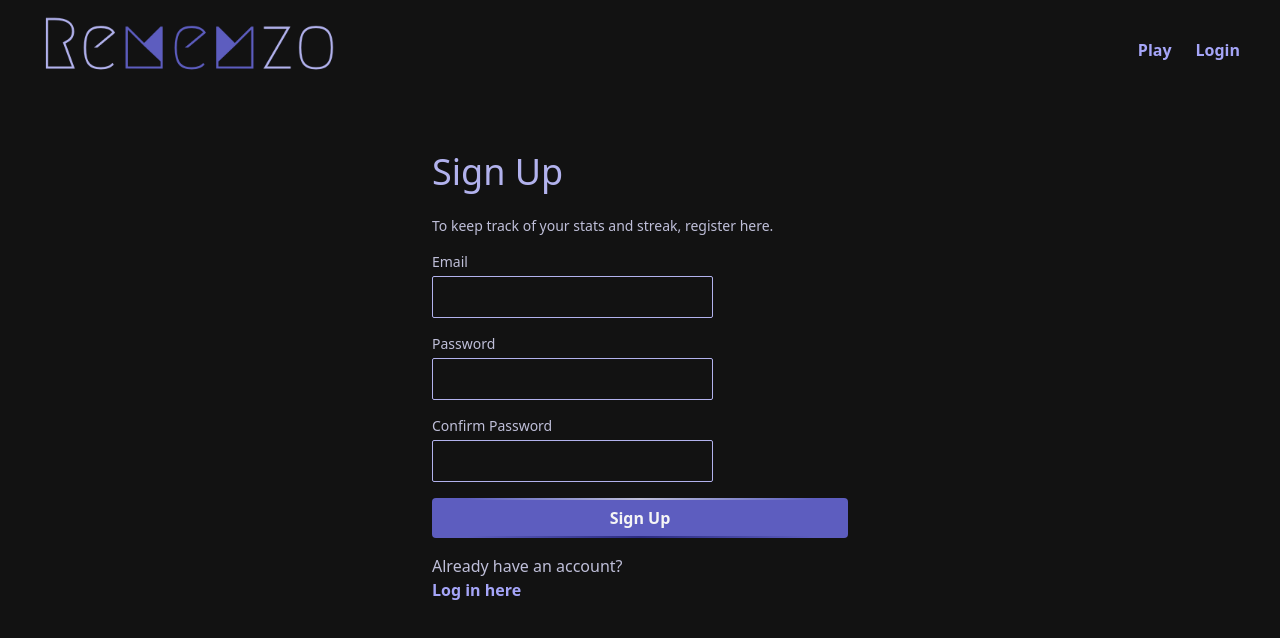
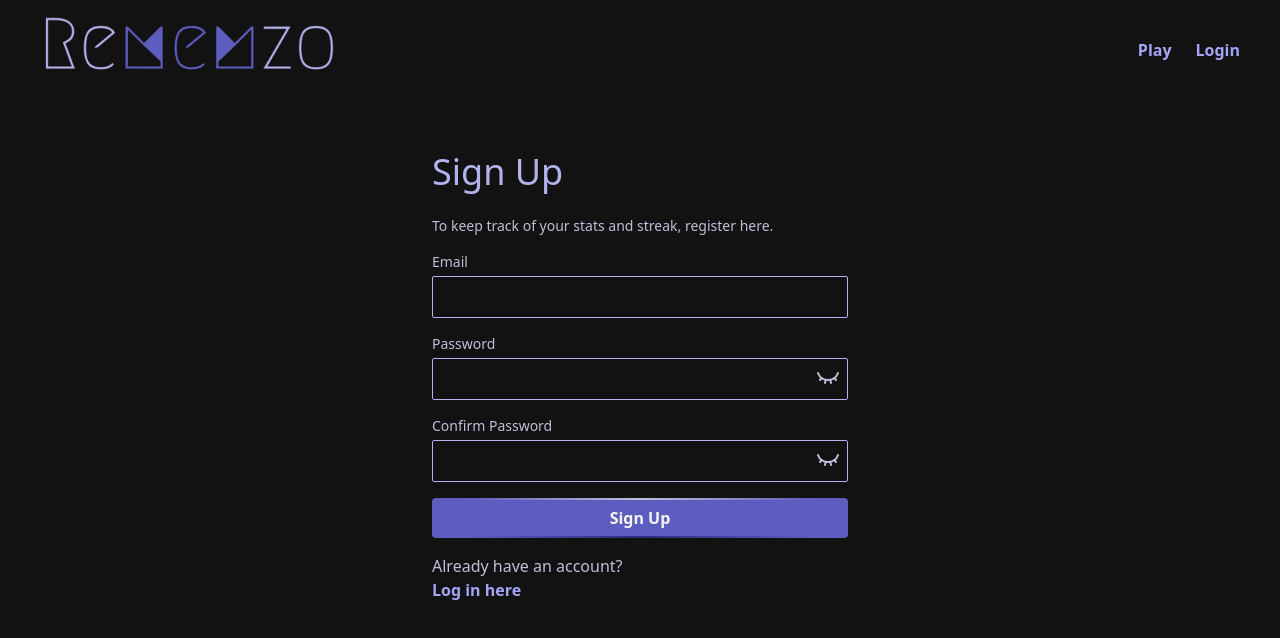
Before and after one commit to KarinaAllard/rememzo, a React (Vite) app in the folder frontend/: page /signup in a window 1280 px wide. Shown: the top 638 px of the page. Built offline with nearby package versions, Linux system fonts and the light colour scheme; no server answers; a web font is replaced by a local one.

Commit message:
feat: add showPassword to SignUp

```diff
--- a/frontend/src/pages/Signup.tsx
+++ b/frontend/src/pages/Signup.tsx
@@ -3,6 +3,7 @@ import { Button } from "../components/Button"
 import { Input } from "../components/Input"
 import { useState } from "react"
 import { register } from "../services/authService"
+import { LuEye, LuEyeClosed } from "../icons";
 
 export const Signup = () => {
     const [email, setEmail] = useState("");
@@ -10,6 +11,7 @@ export const Signup = () => {
     const [confirmPassword, setConfirmPassword] = useState("");
     const [error, setError] = useState<string | null>(null);
     const [loading, setLoading] = useState(false);
+    const [showPassword, setShowPassword] = useState(false);
     const navigate = useNavigate();
 
     const handleSubmit = async (e: React.FormEvent) => {
@@ -38,10 +40,36 @@ export const Signup = () => {
         <div className="w-full flex flex-col">
             <h1 className="text-4xl text-(--text-hover) mb-6">Sign Up</h1>
             <p className="text-sm">To keep track of your stats and streak, register here.</p>
-            <form onSubmit={handleSubmit} className="flex flex-col mt-4">
-                <Input label="Email" type="email" name="email" value={email} onChange={e => setEmail(e.target.value)} />
-                <Input label="Password" type="password" name="password" value={password} onChange={e => setPassword(e.target.value)} />
-                <Input label="Confirm Password" type="password" name="confirmPassword" value={confirmPassword} onChange={e => setConfirmPassword(e.target.value)}/>
+            <form onSubmit={handleSubmit} className="flex flex-col mt-4 w-full">
+                <Input
+                    label="Email"
+                    type="email"
+                    name="email"
+                    value={email}
+                    onChange={e =>
+                    setEmail(e.target.value)}
+                    className="w-full"
+                />
+                <Input
+                    label="Password"
+                    type={showPassword ? "text" : "password"}
+                    name="password"
+                    value={password}
+                    onChange={e => setPassword(e.target.value)}
+                    rightIcon={showPassword ? <LuEye /> : <LuEyeClosed />}
+                    onIconClick={() => setShowPassword(!showPassword)}
+                    className="w-full"
+                />
+                <Input
+                    label="Confirm Password"
+                    type={showPassword ? "text" : "password"}
+                    name="confirmPassword"
+                    value={confirmPassword}
+                    onChange={e => setConfirmPassword(e.target.value)}
+                    rightIcon={showPassword ? <LuEye /> : <LuEyeClosed />}
+                    onIconClick={() => setShowPassword(!showPassword)}
+                    className="w-full"
+                />
                 {error && <p className="text-red-500 text-sm mt-1">{error}</p>}
                 <Button type="submit" loading={loading}>Sign Up</Button>
             </form>
```
